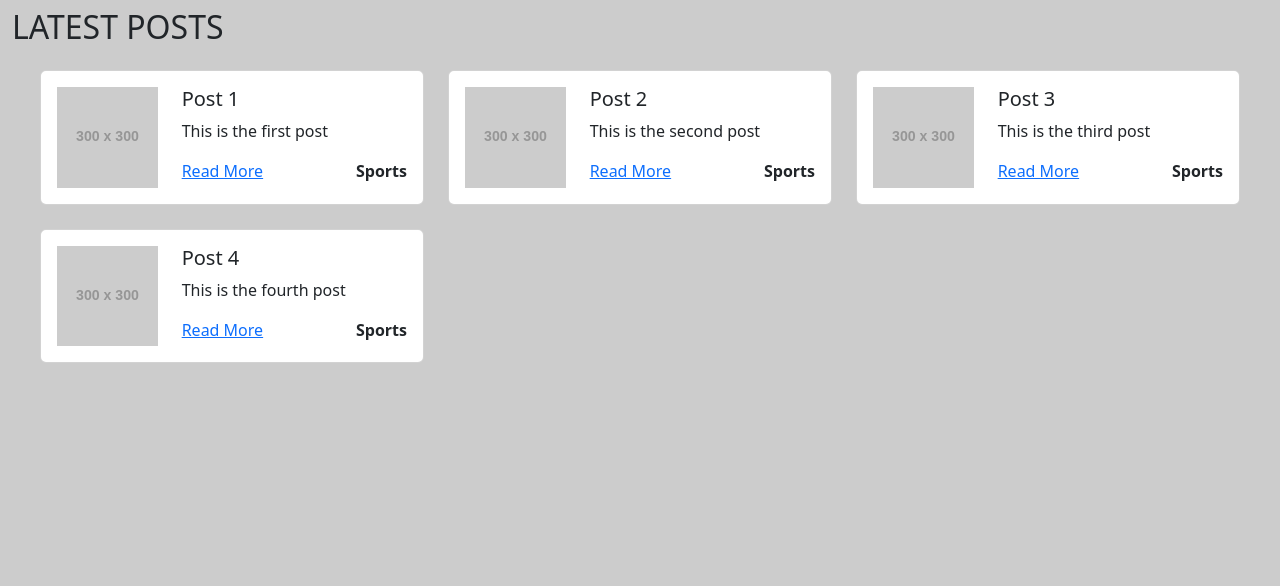
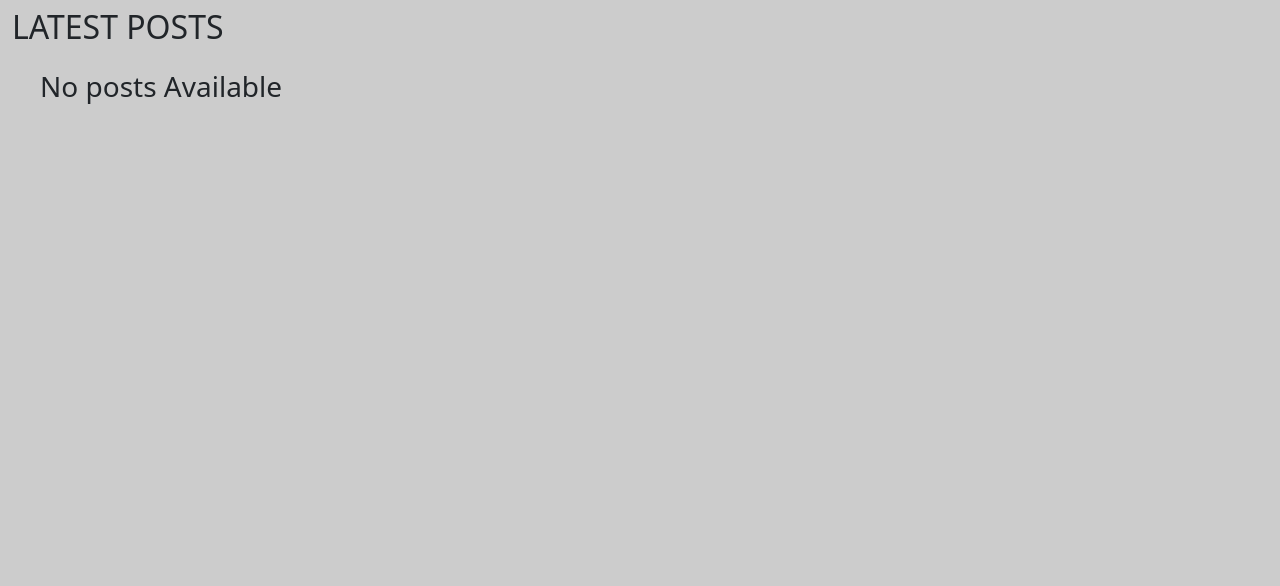
Before and after one commit to mukkss/LearnDjango, a Django app: page /blog/ in a window 1280 px wide. Shown: the part 74-660 px from the top of the page. Run offline with Django 5.2, Linux system fonts and the light colour scheme; grey boxes labelled with a size stand in for pictures from a placeholder-image service; data that the repository does not hold is empty; some libraries are stand-ins or nearby versions.

Commit message:
GettingPostData

```diff
--- a/myapp/blog/templates/blog/index.html
+++ b/myapp/blog/templates/blog/index.html
@@ -15,7 +15,7 @@
                             <div class="card-body">
                                 <div class="row">
                                     <div class="col-md-4">
-                                        <img src="https://placehold.co/300" class="img-fluid" alt="...">
+                                        <img style = "height:300, width:300"src="{{post.img_url}}" class="img-fluid" alt="...">
                                     </div>
                                     <div class="col-md-8">
                                         <h5 class="card-title">{{post.title}}</h5>
--- a/myapp/blog/views.py
+++ b/myapp/blog/views.py
@@ -2,33 +2,37 @@ from django.shortcuts import render, redirect
 from django.http import HttpResponse
 from django.urls import reverse
 import  logging
+from .models import Post
 
-# Create your views here.
-posts = [
-    {
-        'id': 1,
-        'title': 'Post 1',
-        'content': 'This is the first post'
-    },
-    {
-        'id': 2,
-        'title': 'Post 2',
-        'content': 'This is the second post'
-    },
-    {
-        'id': 3,
-        'title': 'Post 3',
-        'content': 'This is the third post'
-    },
-    {
-        'id': 4,
-        'title': 'Post 4',
-        'content': 'This is the fourth post'
-    },
-]
+# # Create your views here.
+#Static demo data
+# posts = [
+#     {
+#         'id': 1,
+#         'title': 'Post 1',
+#         'content': 'This is the first post'
+#     },
+#     {
+#         'id': 2,
+#         'title': 'Post 2',
+#         'content': 'This is the second post'
+#     },
+#     {
+#         'id': 3,
+#         'title': 'Post 3',
+#         'content': 'This is the third post'
+#     },
+#     {
+#         'id': 4,
+#         'title': 'Post 4',
+#         'content': 'This is the fourth post'
+#     },
+# ]
 
 def index(request):
     blog_title = 'Latest Posts'
+    # getting data from post model
+    posts = Post.objects.all()
     return render(request, 'blog/index.html', {'blog_title': blog_title, 'posts': posts})
 
 def detail(request, post_id):
```
